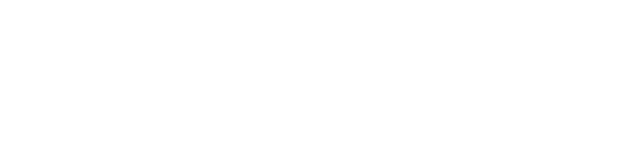
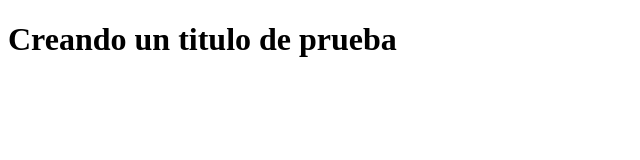
Before and after one commit to victoriauretadev/E2-Challenge-Landing-Page---Navbar-, a plain HTML site: page index.html in a window 1280 px wide. Shown: the whole page, without its empty margins (0-640 px from the left). Drawn offline with Linux system fonts and the light colour scheme.

Commit message:
first commit

```diff
--- a/index.html
+++ b/index.html
@@ -5,5 +5,7 @@
     <meta name="viewport" content="width=device-width, initial-scale=1.0" />
     <title>E2 Challenge Landing Page - Navbar</title>
   </head>
-  <body></body>
+  <body>
+    <h1>Creando un titulo de prueba</h1>
+  </body>
 </html>
```
